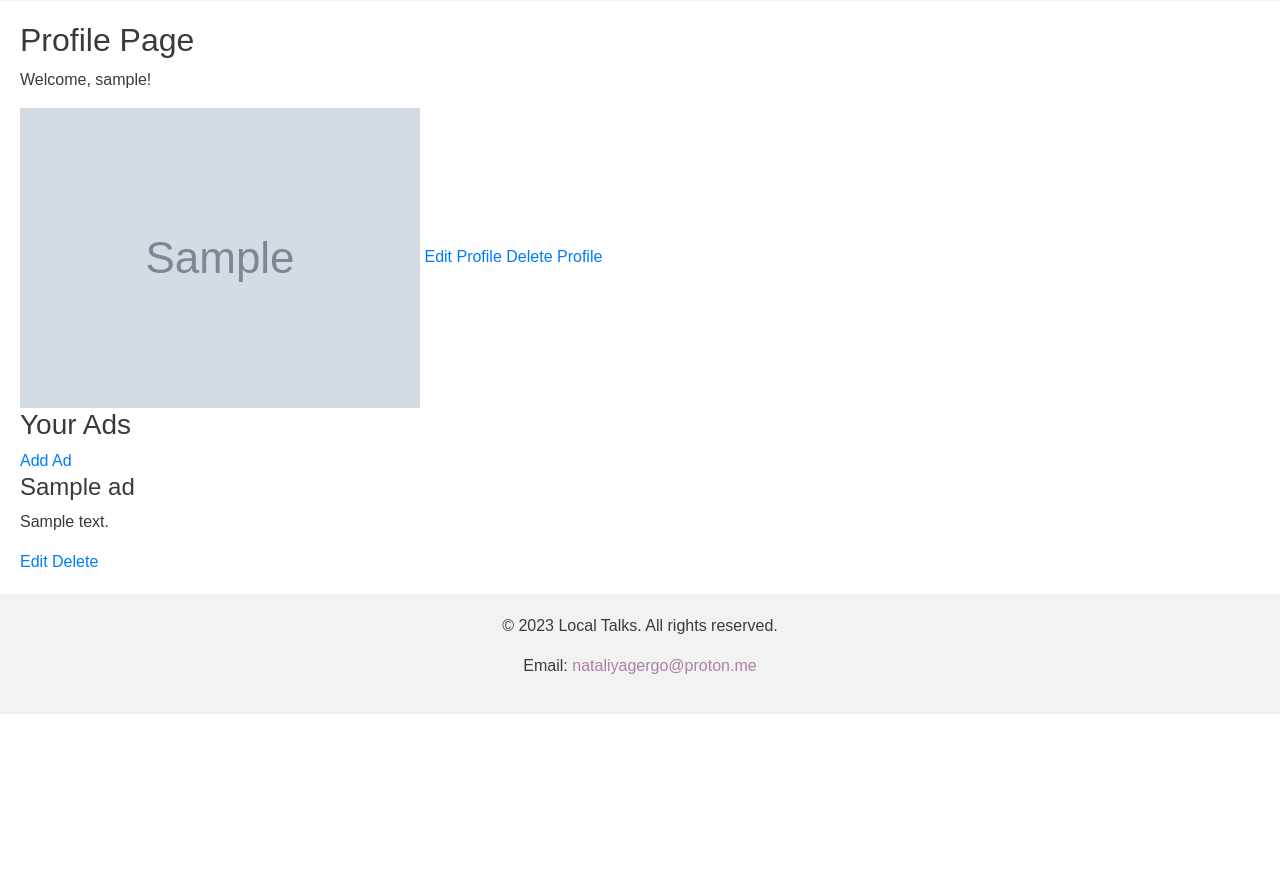
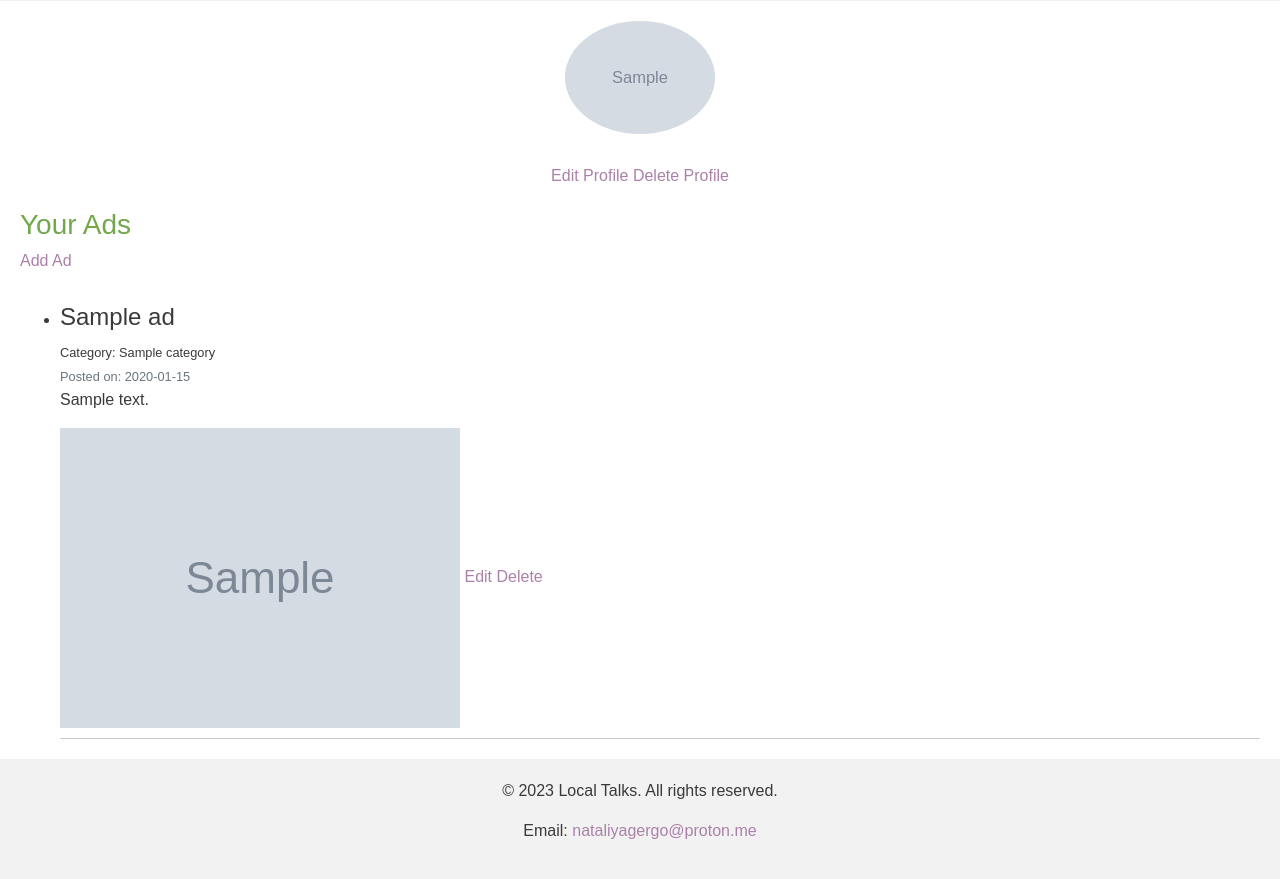
Before and after one commit to 1101712/Local-Talks, a Django app: page /profile/ in a window 1280 px wide. Shown: the part 599-1478 px from the top of the page. Before the commit the page ends 1313 px from the top, so only its background shows below. Run offline with Django 4.2, Linux system fonts and the light colour scheme; a user stored in the database is signed in; tables that the repository leaves empty hold one stand-in row (values such as "Sample post"); grey boxes marked "Sample" are stand-in pictures; some libraries are stand-ins or nearby versions.

Commit message:
Add CSS styles and standardize ad list appearance across all pages: - Introduce new CSS classes for better styling and layout. - Create a common ad list template to unify the look and feel of ad listings across home, profile, and ad list pages.

```diff
--- a/localtalks/localtalks/static/localtalks/css/styles.css
+++ b/localtalks/localtalks/static/localtalks/css/styles.css
@@ -65,6 +65,7 @@ footer {
 
 .btn-secondary:hover, .btn-secondary:focus, .btn-secondary:active {
     background-color: #ab81a9 !important;
+    border-color: #ab81a9 !important;
 }
 
 .custom-margin {
@@ -78,3 +79,52 @@ footer {
 .custom1-color {
     color: #72a84a !important;
 }
+
+.custom2-color {
+    color: #472f04da !important;
+}
+
+.profile-container {
+    display: flex;
+    flex-direction: column;
+    align-items: center;
+    gap: 20px;
+}
+
+.profile-image {
+    max-width: 150px;
+    border-radius: 50%;
+}
+
+.profile-actions {
+    display: flex;
+    gap: 10px;
+}
+
+.profile-section, .ad-section {
+    border-bottom: 1px solid #ccc;
+    padding-bottom: 20px;
+    margin-bottom: 20px;
+}
+
+.profile-container {
+    display: flex;
+    flex-direction: column;
+    align-items: center;
+    gap: 20px;
+    margin-bottom: 20px;
+}
+
+.profile-buttons {
+    margin-top: 10px;
+}
+
+.ad-container {
+    margin-bottom: 20px;
+    padding-bottom: 10px;
+    border-bottom: 1px solid #ccc;
+}
+.ads-header {
+    margin-bottom: 20px;
+    padding-bottom: 10px;
+}
--- /dev/null
+++ b/localtalks/talks/templates/_ad_list.html
@@ -0,0 +1,21 @@
+<ul>
+    {% for ad in ads %}
+        <li class="ad-container">
+            <h4>{{ ad.title }}</h4>
+            <div>
+                <small>Category: {% for category in ad.categories.all %}{{ category.name }}{% if not forloop.last %}, {% endif %}{% endfor %}</small>
+            </div>
+            <div>
+                <small class="text-muted">Posted on: {{ ad.date_posted|date:"Y-m-d" }}</small>
+            </div>
+            <p>{{ ad.description }}</p>
+            {% if ad.image %}
+            <img src="{{ ad.image.url }}" alt="Ad image" class="ad-image">
+        {% else %}
+            <p>No image uploaded</p>
+        {% endif %}
+            <a href="{% url 'ad_edit' ad.id %}" class="custom-color">Edit</a>
+            <a href="{% url 'ad_delete' ad.id %}" class="custom-color">Delete</a>
+        </li>
+    {% endfor %}
+    </ul>
--- a/localtalks/talks/templates/talks/ad/ad_delete.html
+++ b/localtalks/talks/templates/talks/ad/ad_delete.html
@@ -6,6 +6,6 @@
 <form method="post">
     {% csrf_token %}
     <button type="submit">Yes, delete</button>
-    <a href="{% url 'profile_delete' %}">No, take me back</a>
+    <a href="{% url 'profile_view' %}">No, take me back</a>
 </form>
 {% endblock %}
--- a/localtalks/talks/templates/talks/registration/profile_delete.html
+++ b/localtalks/talks/templates/talks/registration/profile_delete.html
@@ -8,5 +8,5 @@
     {% csrf_token %}
     <button type="submit">Yes, Delete</button>
 </form>
-<a href="{% url 'profile' %}">Cancel</a>
+<a href="{% url 'profile_view' %}">Cancel</a>
 {% endblock %}
--- a/localtalks/talks/templates/talks/registration/profile_view.html
+++ b/localtalks/talks/templates/talks/registration/profile_view.html
@@ -2,28 +2,22 @@
 {% load static %}
 
 {% block content %}
-<h2>Profile Page</h2>
-<p>Welcome, {{ user.username }}!</p>
-{% if user.profile_picture %}
-    <img src="{{ user.profile_picture.url }}" alt="Profile Picture">
-{% else %}
-    <p>No profile picture available.</p>
-{% endif %}
+<div class="profile-container">
+    {% if user.profile_picture %}
+        <img src="{{ user.profile_picture.url }}" alt="Profile Picture" class="profile-image">
+    {% else %}
+        <p>No profile picture available.</p>
+    {% endif %}
+    <div class="profile-buttons">
+        <a href="{% url 'profile_edit' %}" class="custom-color">Edit Profile</a>
+        <a href="{% url 'profile_delete' %}" class="custom-color">Delete Profile</a>
+    </div>
+</div>
 
-<!-- Edit and Delete buttons for the profile -->
-<a href="{% url 'profile_edit' %}">Edit Profile</a>
-<a href="{% url 'profile_delete' %}">Delete Profile</a>
+<div class="ads-header">
+    <h3 class="custom1-color">Your Ads</h3>
+    <a href="{% url 'ad_create' %}" class="custom-color">Add Ad</a>
+</div>
 
-<h3>Your Ads</h3>
-
-<!-- Add button for the ads -->
-<a href="{% url 'ad_create' %}">Add Ad</a>
-
-{% for ad in ads %}
-    <h4>{{ ad.title }}</h4>
-    <p>{{ ad.description }}</p>
-    <!-- Edit and Delete buttons for the ads -->
-    <a href="{% url 'ad_edit' ad.id %}">Edit</a>
-    <a href="{% url 'ad_delete' ad.id %}">Delete</a>
-{% endfor %}
+{% include '_ad_list.html' %}
 {% endblock %}
```
Also changed, not shown: localtalks/talks/templates/talks/ad/ad_list.html (+2 -35 lines), localtalks/talks/templates/talks/home.html (+2 -9 lines), 1 other file.
